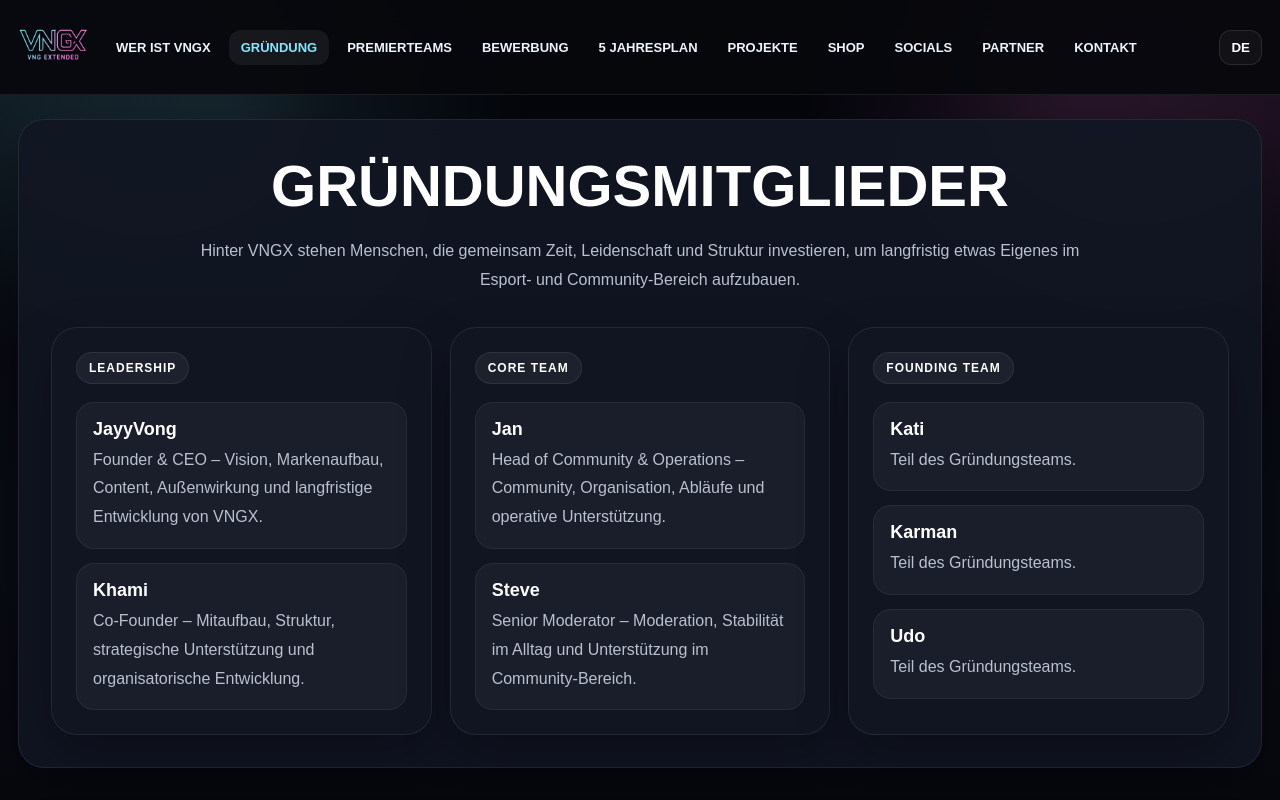
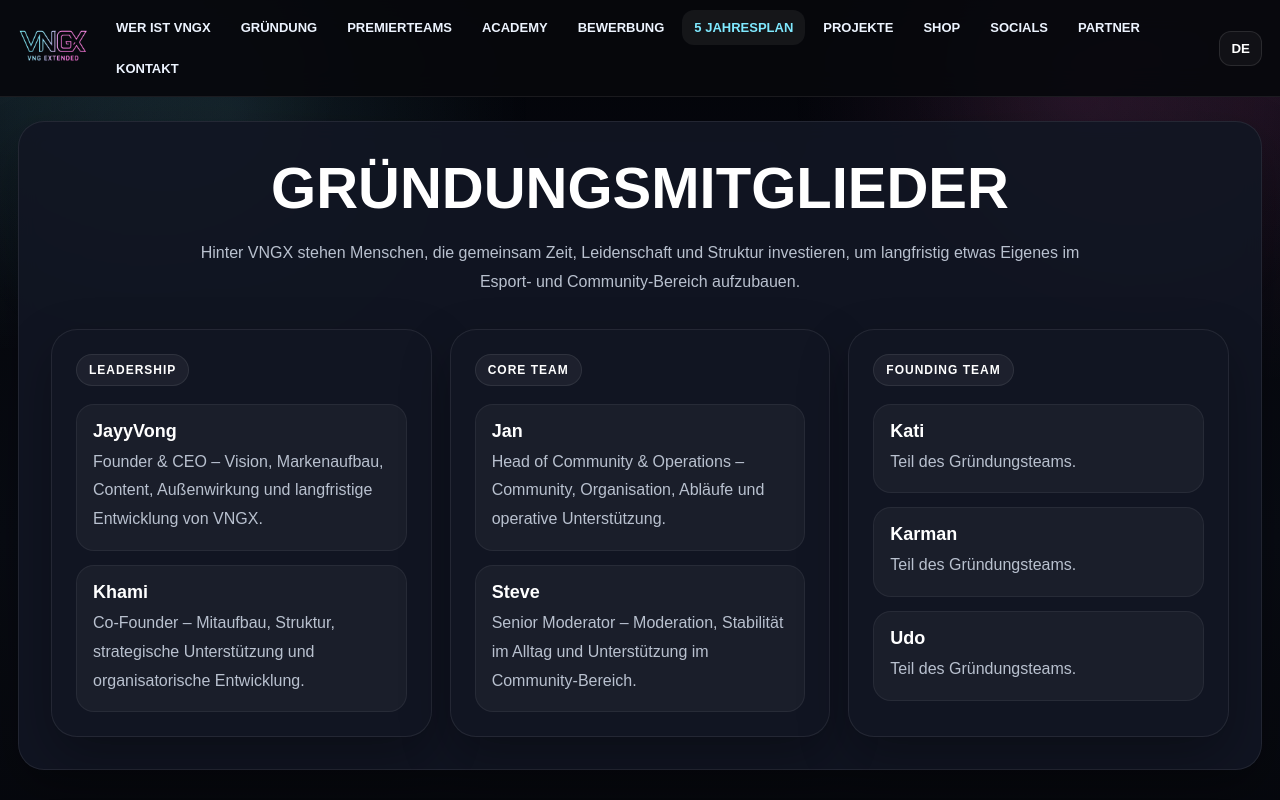
Before and after one commit to JayyVong/VNGX, a plain HTML site: page gruendung/index.html in a window 1280 px wide. Shown: the top 800 px of the page. Drawn offline with Linux system fonts and the light colour scheme; files whose address does not match are found by name.

Commit message:
Update index.html

```diff
--- a/gruendung/index.html
+++ b/gruendung/index.html
@@ -290,20 +290,21 @@
       <img src="assets/LogoVNGX.png" alt="VNGX Logo">
     </a>
 
-    <div class="header-center">
+<div class="header-center">
 
-      <nav class="nav">
-        <a class="nav-link" href="index.html">WER IST VNGX</a>
-        <a class="nav-link active" href="gruendung.html">GRÜNDUNG</a>
-        <a class="nav-link" href="premierteams.html">PREMIERTEAMS</a>
-        <a class="nav-link" href="bewerbung.html">BEWERBUNG</a>
-        <a class="nav-link" href="5-jahresplan.html">5 JAHRESPLAN</a>
-        <a class="nav-link" href="projekte.html">PROJEKTE</a>
-        <a class="nav-link" href="shop.html">SHOP</a>
-        <a class="nav-link" href="socials.html">SOCIALS</a>
-        <a class="nav-link" href="partner.html">PARTNER</a>
-        <a class="nav-link" href="kontakt.html">KONTAKT</a>
-      </nav>
+  <nav class="nav">
+    <a class="nav-link" href="/">WER IST VNGX</a>
+    <a class="nav-link" href="/gruendung/">GRÜNDUNG</a>
+    <a class="nav-link" href="/premierteams/">PREMIERTEAMS</a>
+    <a class="nav-link" href="/academy/">ACADEMY</a>
+    <a class="nav-link" href="/bewerbung/">BEWERBUNG</a>
+    <a class="nav-link active" href="/5-jahresplan/">5 JAHRESPLAN</a>
+    <a class="nav-link" href="/projekte/">PROJEKTE</a>
+    <a class="nav-link" href="/shop/">SHOP</a>
+    <a class="nav-link" href="/socials/">SOCIALS</a>
+    <a class="nav-link" href="/partner/">PARTNER</a>
+    <a class="nav-link" href="/kontakt/">KONTAKT</a>
+  </nav>
 
       <button class="lang-btn">DE</button>
 
```
